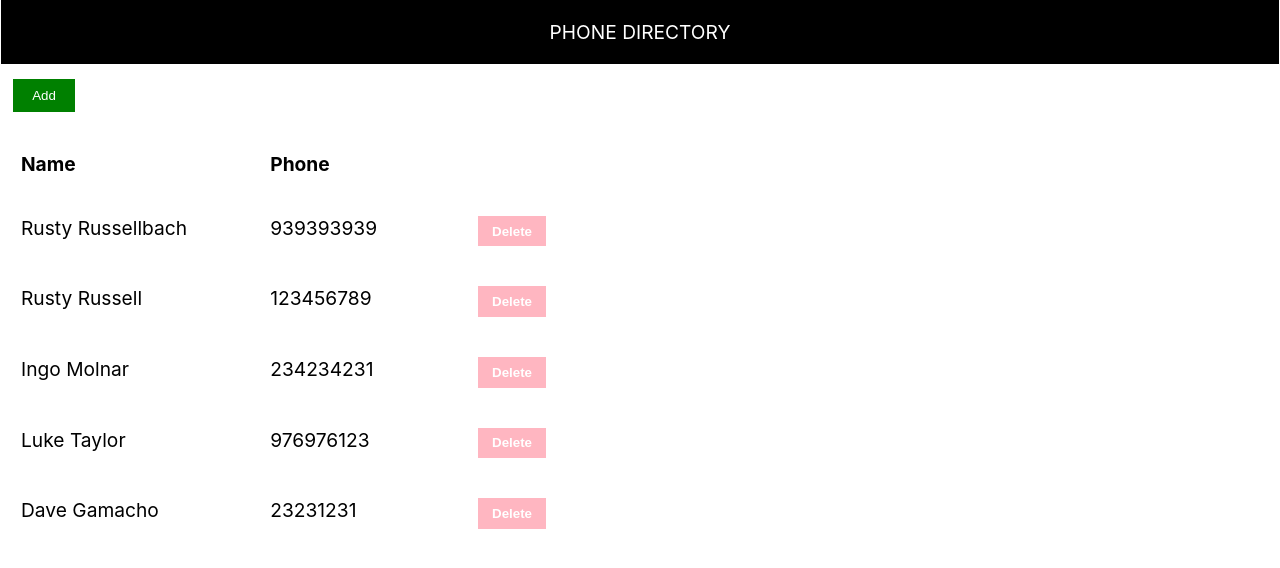
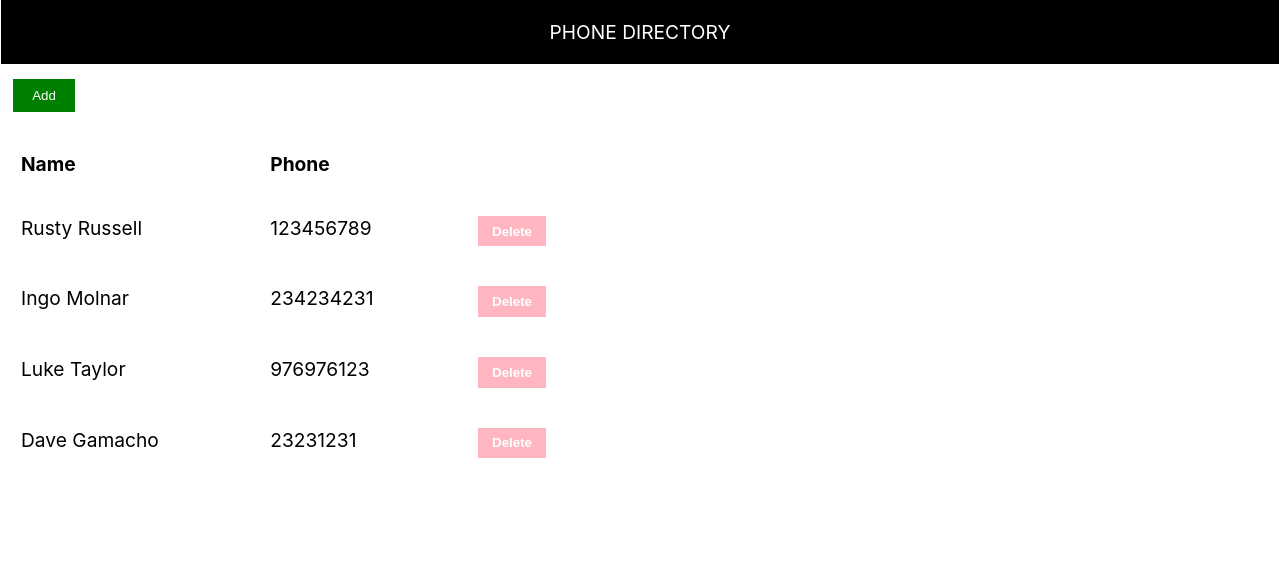
Before and after one commit to priteshkumar/react-phone-directory, a React (Create React App) app: page / in a window 1280 px wide. Shown: the top 568 px of the page. Built offline with nearby package versions, Linux system fonts and the light colour scheme.

Commit message:
add props for header

```diff
--- a/src/App.js
+++ b/src/App.js
@@ -11,17 +11,12 @@ function App() {
   ];
   return (
     <div className="main-container">
-      <Header />
+      <Header heading="Phone Directory"/>
       <button className="add-user">Add</button>
       <div className="grid-container">
         <div className="grid-item"><b>Name</b></div>
         <div className="grid-item"><b>Phone</b></div>
         <div className="grid-item>"></div>
-      </div>
-      <div className="grid-container">
-        <div className="grid-item">Rusty Russellbach</div>
-        <div className="grid-item">939393939</div>
-        <div className="grid-item"><button class="del-user">Delete</button></div>
       </div>
       {
         userInfo.map(user => {
--- a/src/Header.js
+++ b/src/Header.js
@@ -4,10 +4,10 @@ import './Header.css';
 //import { Component } from 'react';
 
 //function components are stateless
-const Header = function () {
+const Header = function (props) {
     return (
         <div className="header">
-            Phone Directory
+            {props.heading}
         </div>
     );
 }
--- a/src/index.js
+++ b/src/index.js
@@ -4,9 +4,11 @@ import './index.css';
 import App from './App';
 import reportWebVitals from './reportWebVitals';
 
+//const input = React.createElement("input",{type:"text",placeholder:"please type name"});
+
 ReactDOM.render(
   <React.StrictMode>
-    <App />
+    <App/>
   </React.StrictMode>,
   document.getElementsByName('root')[0]
 );
```
